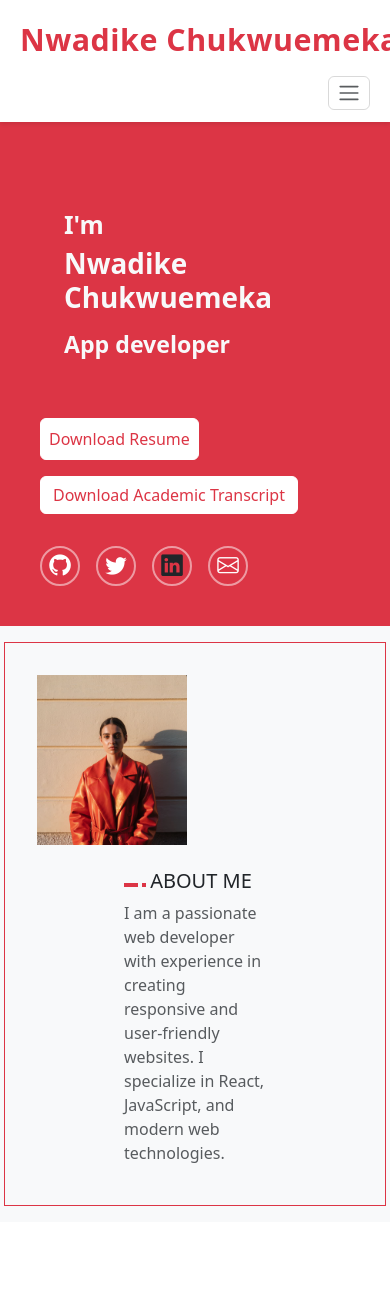
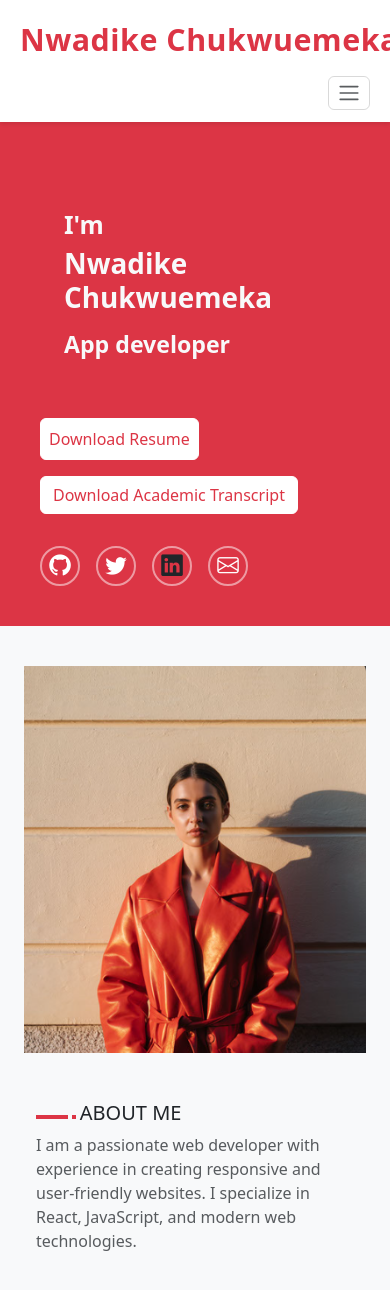
Before and after one commit to johnjerry8749/portflio, a React (Vite) app in the folder frontend/: page / in a window 390 px wide. Shown: the top 1290 px of the page. Before the commit the page ends 1222 px from the top, so only its background shows below. Built offline with nearby package versions, Linux system fonts and the light colour scheme.

Commit message:
Refactor About component layout for improved structure and responsiveness

```diff
--- a/frontend/src/components/About.jsx
+++ b/frontend/src/components/About.jsx
@@ -2,11 +2,16 @@ import Photos from "../assets/photo.png";
 const About = () => {
   return (
     <div className="about-section p-3 bg-light">
-      <div className="row border border-danger p-4 gap-3">
-        <div className="col-6 col-sm-4 p-2">
-          <img src={Photos} alt="Profile" className="img-fluid" />
+      <div className="row p-2 ">
+        <div className="col-12 col-lg-6 py-3 ">
+          <img
+            src={Photos}
+            alt="Profile"
+            className="img-fluid w-100 h-100 object-fit-cover"
+          />
         </div>
-        <div className="col-6 col-sm-4 mx-auto">
+
+        <div className="col-12 col-lg-6  p-4 mt-2 ">
           <div className=" w-auto d-flex gap-1 align-items-center">
             <div
               className="border  border-danger border-2"
```
